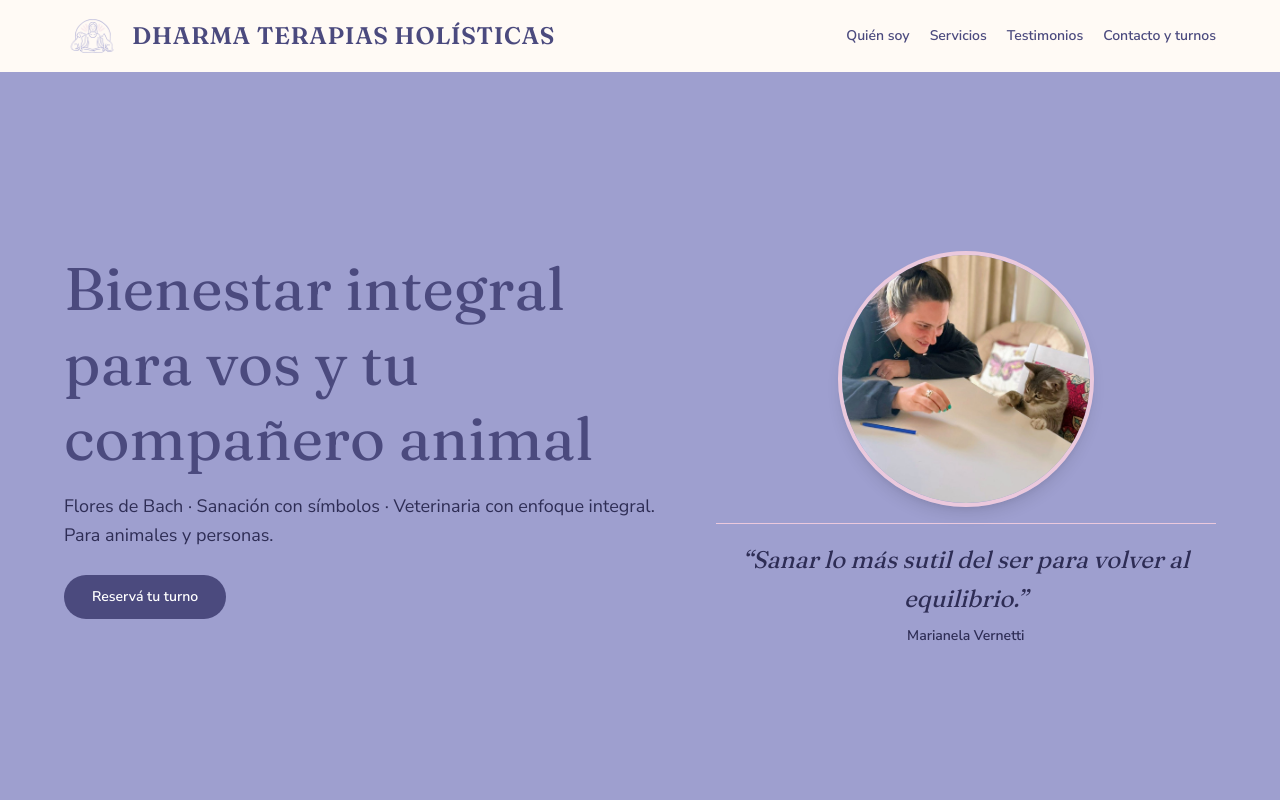
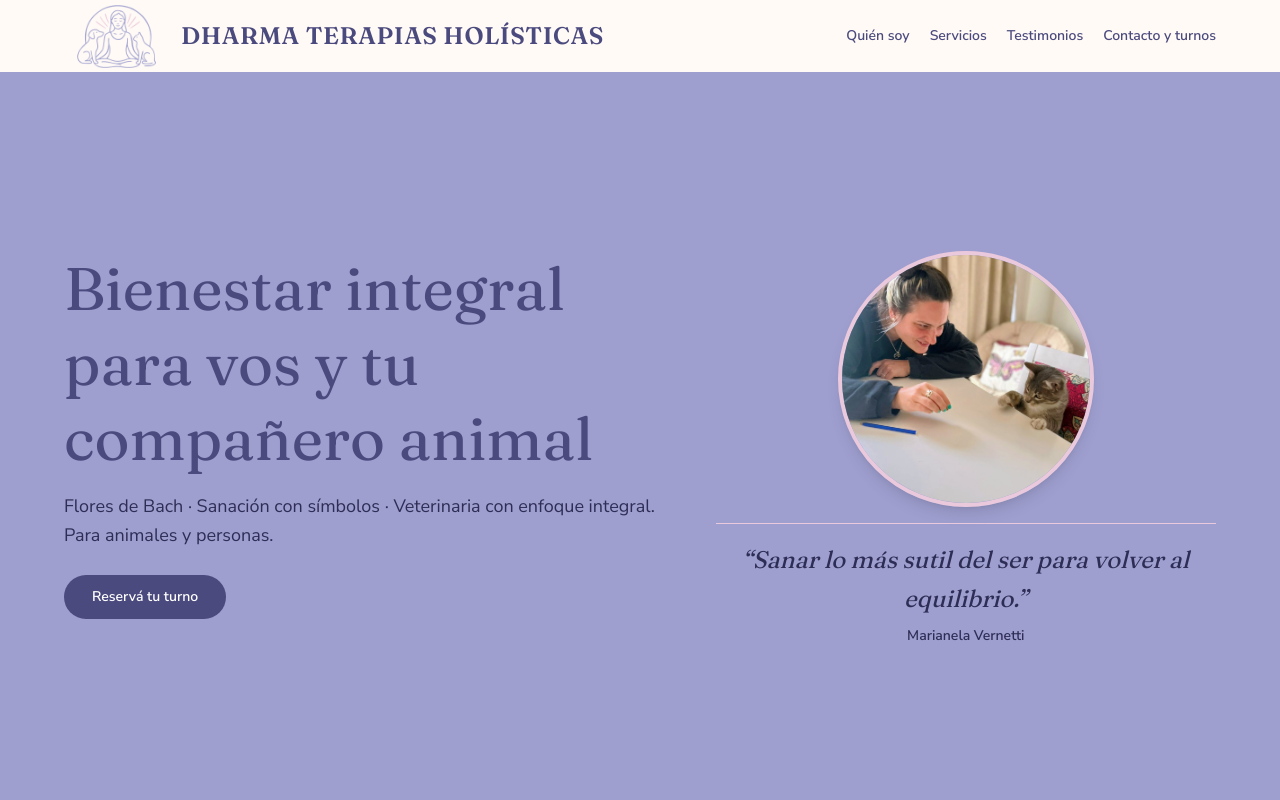
Before and after one commit to Sergio-perez77/dharma-web, a Next.js app: page / in a window 1280 px wide. Shown: the top 800 px of the page. Built offline with nearby package versions, Linux system fonts and the light colour scheme.

Commit message:
modifico el px del logo navbar

```diff
--- a/app/page.tsx
+++ b/app/page.tsx
@@ -8,14 +8,14 @@ export default function Home() {
   return (
     <main>
       <header className="flex flex-col items-center gap-0 bg-[#FFFAF5] px-5 py-2 sm:px-6 md:flex-row md:justify-between md:gap-2 md:px-16">
-        <a href="#inicio" className="flex items-center gap-3">
+        <a href="#inicio" className="flex h-14 items-center gap-3 overflow-visible">
           <Image
             src="/images/InShot-dharma.png"
             alt="Logo DHARMA"
-            width={150}
-            height={80}
+            width={170}
+            height={90}
             priority
-            className="h-14 w-auto object-contain"
+            className="h-[105px] w-auto object-contain"
           />
           <span className="font-serif text-lg font-semibold leading-tight tracking-wide text-[#4B4A7E] sm:text-xl md:text-2xl">
             DHARMA TERAPIAS HOLÍSTICAS
```
